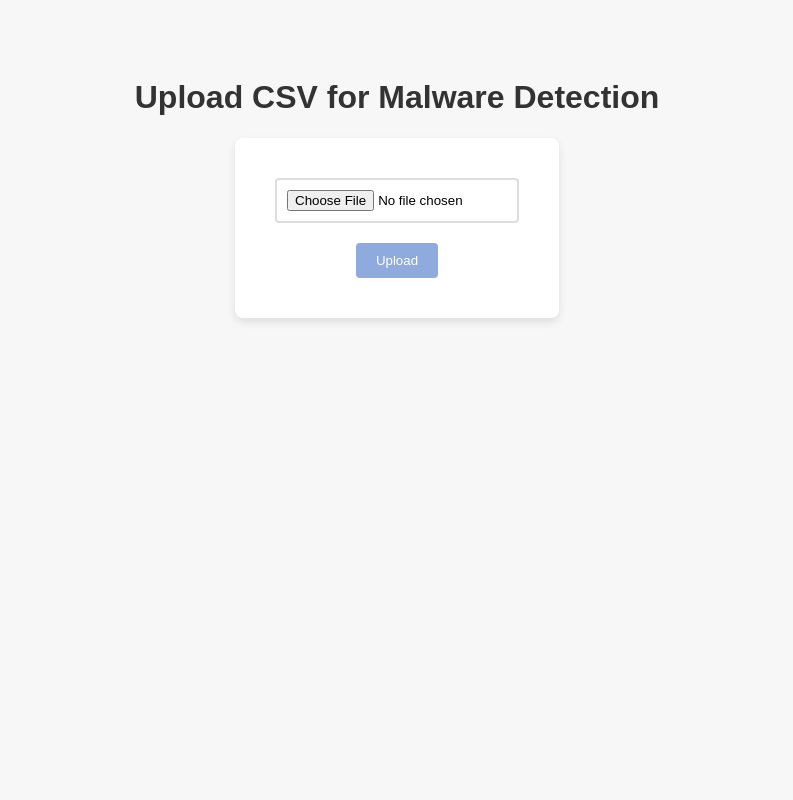
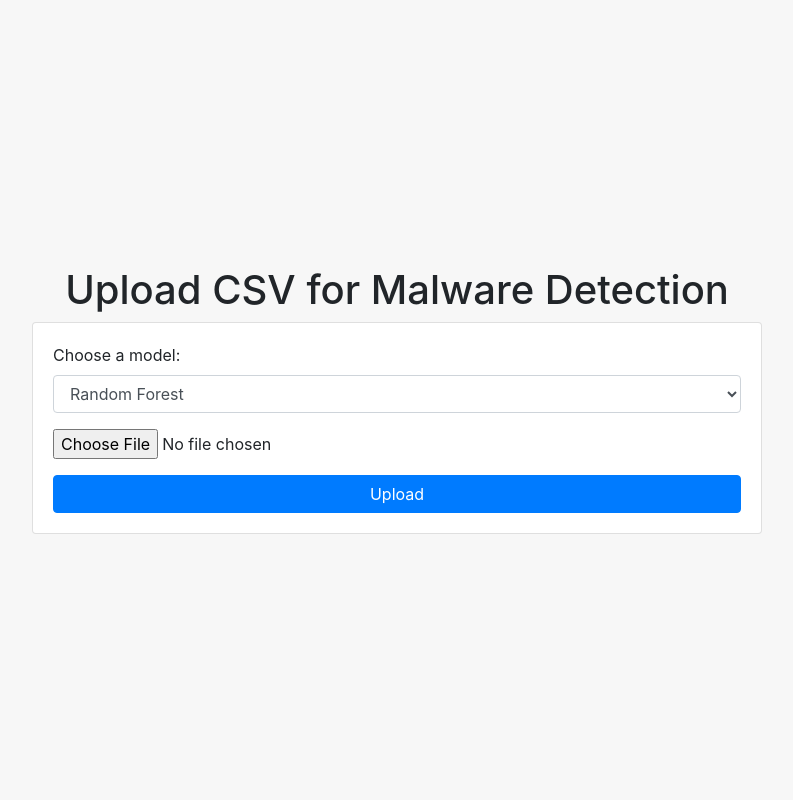
Before and after one commit to Jary7777/AM_Detection, a Flask app: template templates/upload.html in a window 1280 px wide. Shown: the whole page, without its empty margins (243-1036 px from the left). Run offline with Flask 3, Linux system fonts and the light colour scheme; the template is opened without the code that fills it, so the values that code supplies are empty; some libraries are stand-ins or nearby versions.

Commit message:
Add files via upload

```diff
--- a/templates/upload.html
+++ b/templates/upload.html
@@ -3,49 +3,66 @@
 <head>
     <meta charset="UTF-8">
     <title>Upload CSV File</title>
+    <!-- 引入Bootstrap CSS -->
+    <link rel="stylesheet" href="https://stackpath.bootstrapcdn.com/bootstrap/4.5.2/css/bootstrap.min.css">
     <style>
         body {
-            font-family: 'Arial', sans-serif;
             background-color: #f7f7f7;
-            text-align: center;
-            padding-top: 50px;
+            height: 100vh; /* 使用100%的视口高度 */
+            display: flex;
+            justify-content: center;
+            align-items: center; /* 使得body的子元素垂直和水平居中 */
         }
-        h1 {
-            color: #333;
+        .custom-header {
+            font-size: 32px;
+            font-weight: bold;
         }
-        form {
-            background-color: #fff;
-            padding: 40px;
-            margin: auto;
-            display: inline-block;
-            border-radius: 8px;
-            box-shadow: 0 4px 8px rgba(0, 0, 0, 0.1);
+        .custom-card {
+            width: 100%;
+            max-width: 600px; /* 设置最大宽度 */
         }
-        input[type=file] {
-            border: 2px solid #ddd;
-            padding: 10px;
-            border-radius: 4px;
+        /* 调整上传按钮样式 */
+        .custom-file-input {
             margin-bottom: 20px;
-            width: 220px;
         }
-        input[type=submit] {
-            background-color: #8FAADC;
-            color: white;
-            padding: 10px 20px;
-            border: none;
-            border-radius: 4px;
-            cursor: pointer;
-        }
-        input[type=submit]:hover {
-            background-color: #7c9abc;
+        .custom-upload-btn {
+            width: 100%;
         }
     </style>
 </head>
 <body>
-    <h1>Upload CSV for Malware Detection</h1>
-    <form action="/upload" method="post" enctype="multipart/form-data">
-        <input type="file" name="file" accept=".csv"><br>
-        <input type="submit" value="Upload">
-    </form>
+
+<div class="container">
+    <div class="row">
+        <div class="col-lg-8 offset-lg-2">
+            <h1 class="text-center">Upload CSV for Malware Detection</h1>
+            <div class="card">
+                <div class="card-body">
+                    <form action="/upload" method="post" enctype="multipart/form-data">
+                        <div class="form-group">
+                            <label for="model_selection">Choose a model:</label>
+                            <select id="model_selection" name="model_selection" class="form-control">
+                                <option value="RandomForest">Random Forest</option>
+                                <option value="SVM">Support Vector Machine</option>
+                                <option value="GaussiaNB">Gaussian Naive Bayes</option>
+                                <option value="NeuralNetwork">Neural Network</option>
+                                <!-- 添加其他模型选项 -->
+                            </select>
+                        </div>
+                        <div class="form-group">
+                            <input type="file" name="file" accept=".csv" class="form-control-file">
+                        </div>
+                        <button type="submit" class="btn btn-primary btn-block">Upload</button>
+                    </form>
+                </div>
+            </div>
+        </div>
+    </div>
+</div>
+
+<!-- 引入Bootstrap JS和依赖 -->
+<script src="https://code.jquery.com/jquery-3.5.1.slim.min.js"></script>
+<script src="https://cdn.jsdelivr.net/npm/popper.js@1.9.9/dist/umd/popper.min.js"></script>
+<script src="https://stackpath.bootstrapcdn.com/bootstrap/4.5.2/js/bootstrap.min.js"></script>
 </body>
 </html>
```
Also changed, not shown: Machine Learning Algorithms.py (+4 -4 lines), make_feature.py (added, +52 -0 lines), upload.py (+63 -47 lines).
